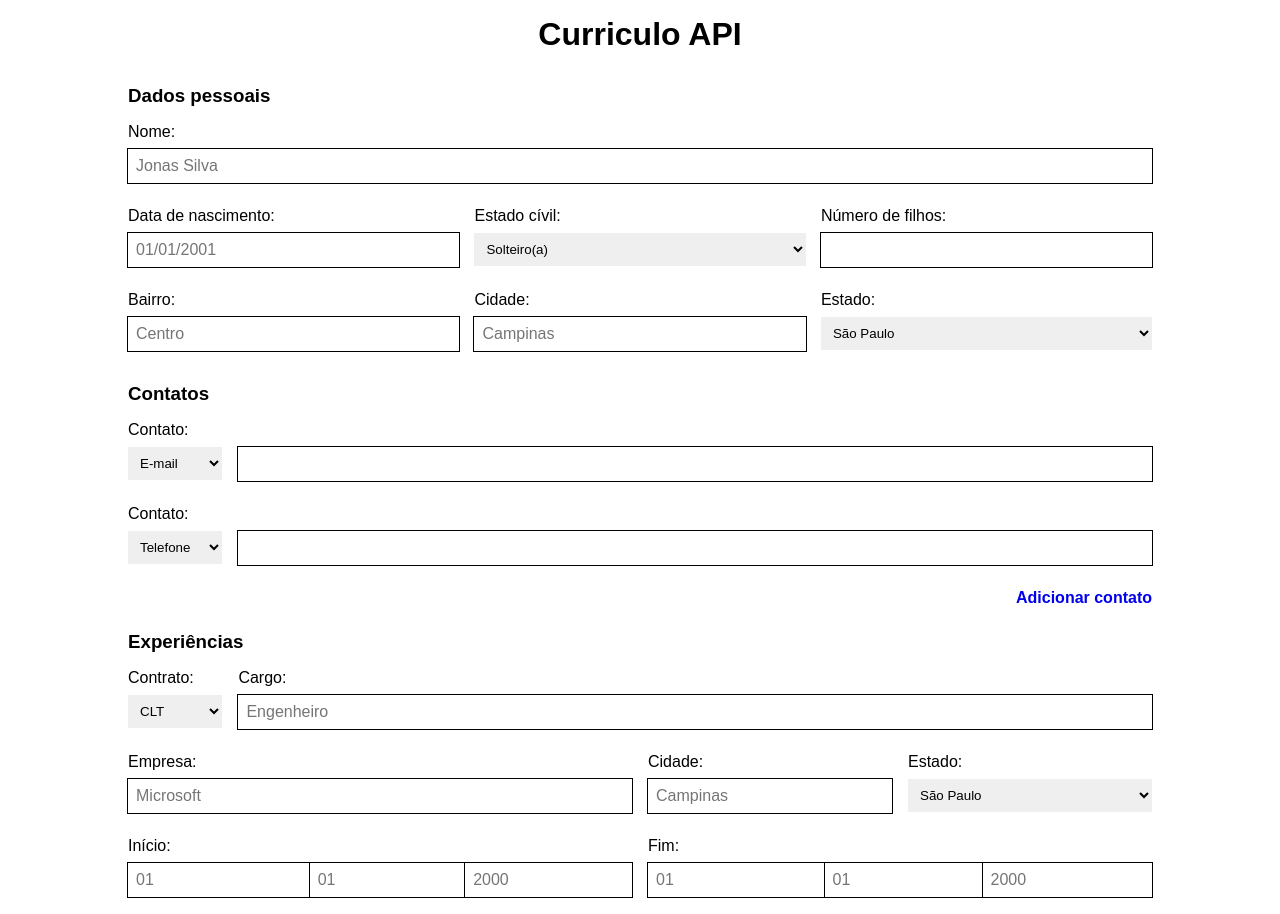
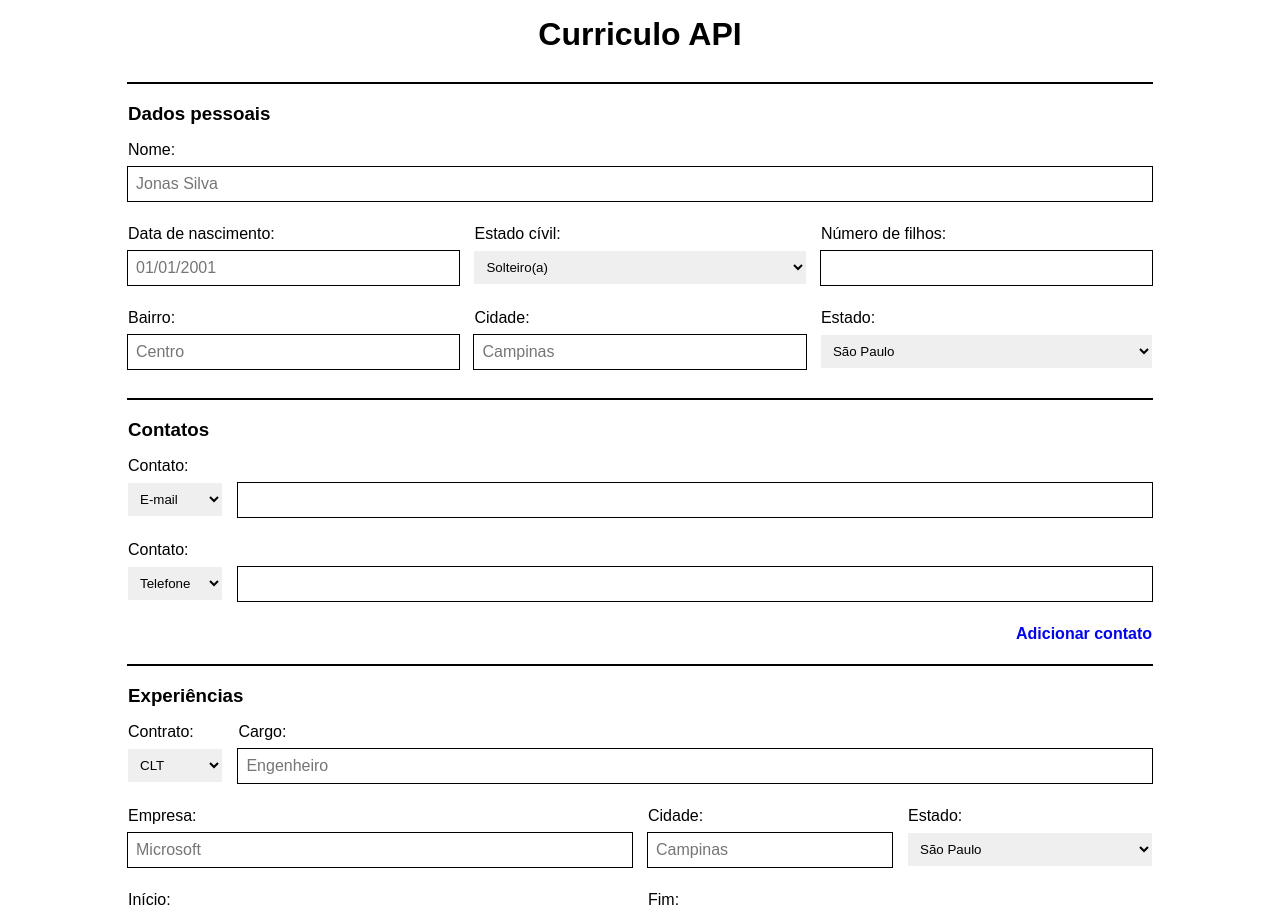
Before and after one commit to tarsislimadev/curriculus, an Angular app in the folder angular/: page / in a window 1280 px wide. Shown: the top 914 px of the page. Built offline with nearby package versions, Linux system fonts and the light colour scheme.

Commit message:
Fixing styles

```diff
--- a/angular/src/styles.scss
+++ b/angular/src/styles.scss
@@ -2,8 +2,9 @@
 * {
   border: none;
   box-sizing: border-box;
-  margin: 0px;
-  padding: 0px;
+  margin: 0rem;
+  outline: none;
+  padding: 0rem;
 }
 
 html,
@@ -29,21 +30,20 @@ label {
 }
 
 input {
-  box-shadow: 0px 0px 0px 1px #000000;
+  box-shadow: 0rem 0rem 0rem calc(1rem / 16) #000000;
   font: inherit;
   outline: none;
   padding: .5rem;
 }
 
 .container {
-  width: 1024px;
-  margin: 0px auto;
+  width: 64rem;
+  margin: 0rem auto;
 }
 
 .g-line {
   display: flex;
   justify-content: space-between;
-  // margin-bottom: 1rem;
 }
 
 .g-column-3 {
@@ -78,7 +78,6 @@ input {
       text-decoration: underline;
     }
   }
-
 }
 
 button.button {
@@ -95,18 +94,29 @@ button.button {
   }
 }
 
-hr.hr {
-  margin: 2rem 0;
+.line {
+  box-shadow: 0rem 0rem 0rem calc(1rem / 16) #000000;
+  display: inline-block;
+  height: 0rem;
+  margin: 0rem;
+  padding: 0rem;
+  width: 100%;
 }
 
 .g-column-10 { width: 10%; }
+.g-column-25 { width: 25%; }
+.g-column-33 { width: calc(100% / 3); }
+.g-column-50 { width: 50%; }
+.g-column-75 { width: 75%; }
 .g-column-90 { width: 90%; }
-.g-column-50 { width: 50%; }
 .g-column-100 { width: 100%; }
 
 .g-line {
   & > .g-column-10 { width: calc(10% - .5rem); }
+  & > .g-column-25 { width: calc(25% - .5rem); }
+  & > .g-column-33 { width: calc(calc(100% / 3) - .5rem); }
   & > .g-column-50 { width: calc(50% - .5rem); }
+  & > .g-column-75 { width: calc(75% - .5rem); }
   & > .g-column-90 { width: calc(90% - .5rem); }
-  // & > .g-column-100 { width: calc(100% - .5rem); }
+  & > .g-column-100 { width: calc(100% - .5rem); }
 }
```
